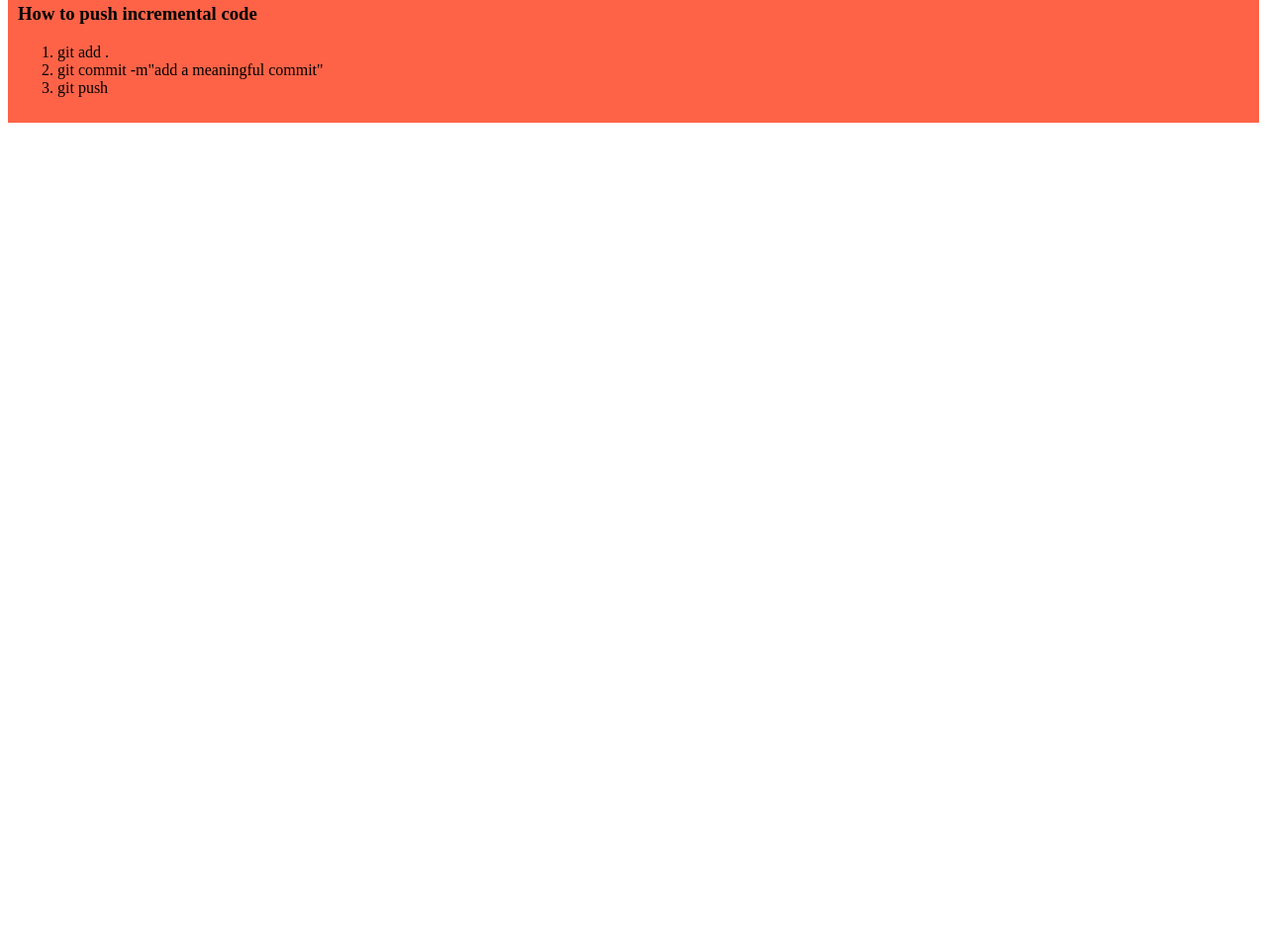
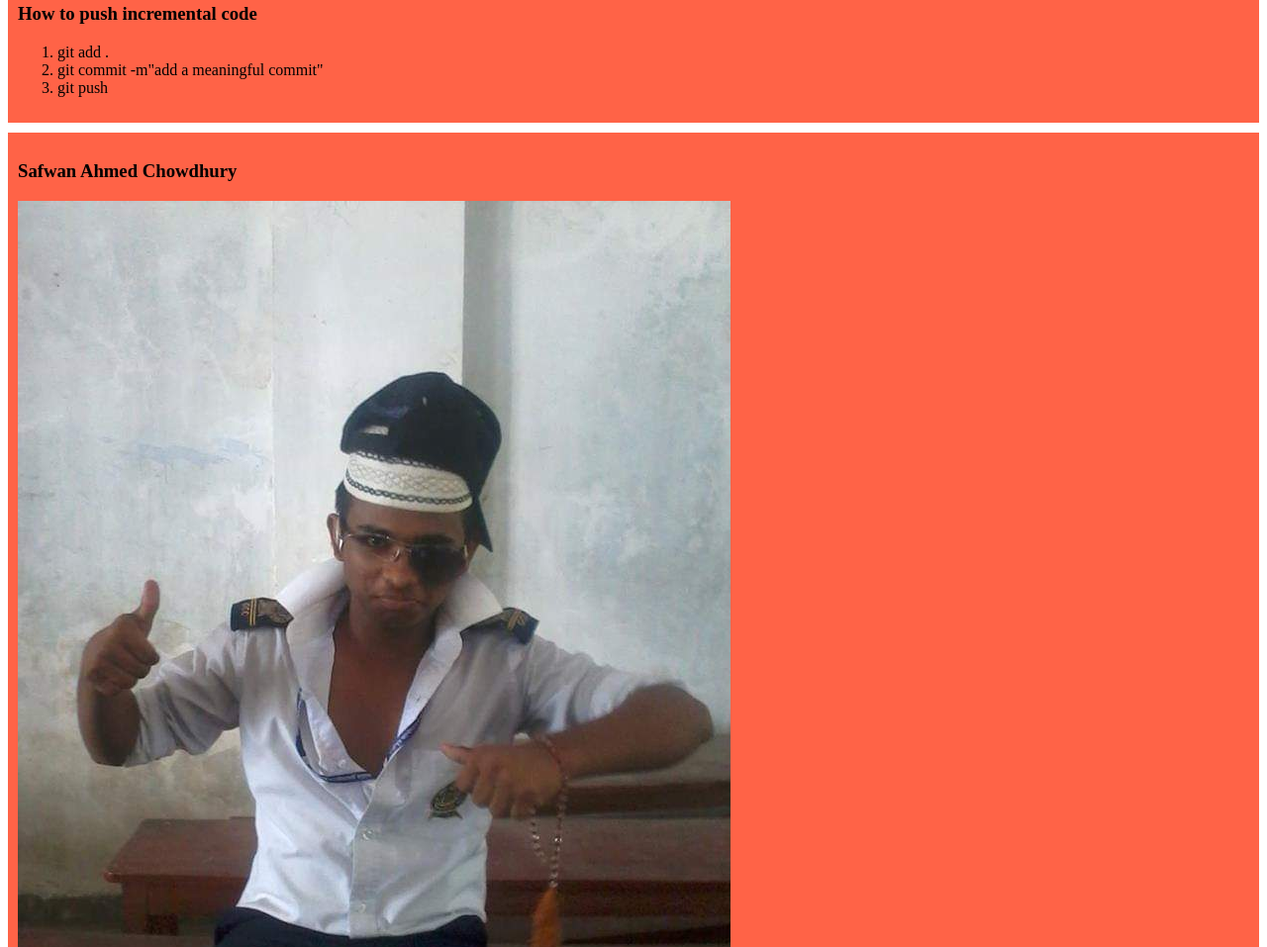
Before and after one commit to utopian7/my-first-simple-website, a plain HTML site: page index.html in a window 1280 px wide. Shown: the part 458-1415 px from the top of the page at 99% size. Before the commit the page ends 800 px from the top, so only its background shows below. Drawn offline with Linux system fonts and the light colour scheme.

Commit message:
added safu,with no genjam

```diff
--- a/index.html
+++ b/index.html
@@ -27,6 +27,10 @@
             <li>git push</li>
         </ol>
     </div>
+    <div>
+        <h3>Safwan Ahmed Chowdhury</h3>
+        <img src="images/Safwan.jpg" alt="">
+    </div>
 
 </body>
 </html>
```
Also changed, not shown: images/Safwan.jpg (added).
